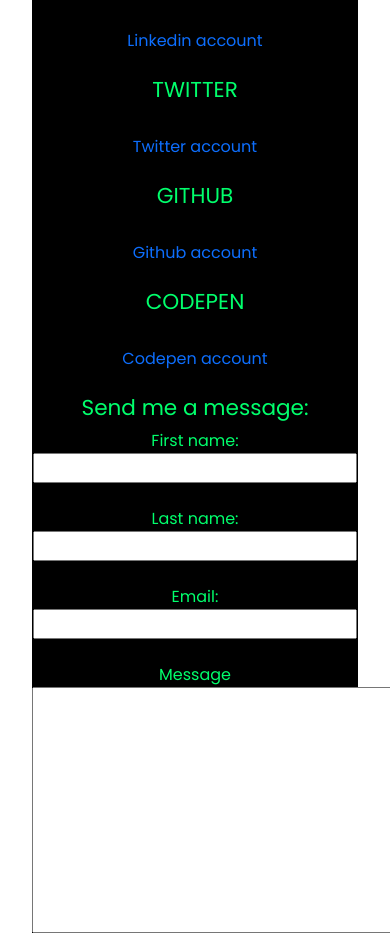
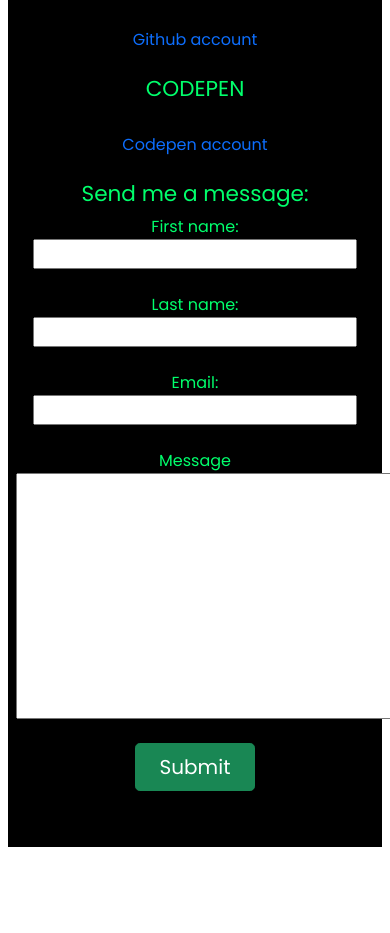
Before and after one commit to odomaurice/My-portfolio, a plain HTML site: page index.html in a window 390 px wide. Shown: the part 3784-4717 px from the top of the page. After the commit the page ends 4639 px from the top, so only its background shows below. Drawn offline with nearby package versions, Linux system fonts and the light colour scheme; a web font is replaced by a local one.

Commit message:
Update style.css

```diff
--- a/style.css
+++ b/style.css
@@ -15,7 +15,7 @@
 @media (max-width:974px){
 
     body{
-        padding: 2rem;
+        padding: 0.5rem;
     }
 
 }
@@ -159,7 +159,7 @@
 @media (max-width:974px){
 
     #contact-div{
-        padding: 0;
+        padding: 0.5rem;
     }
 
 }
```
